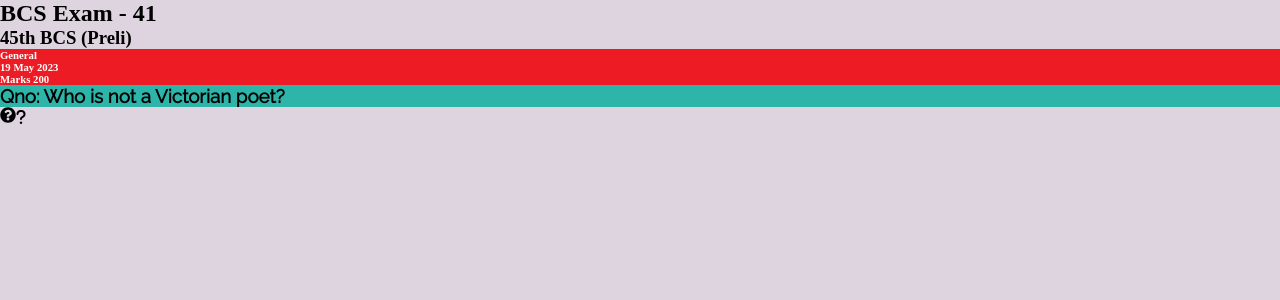
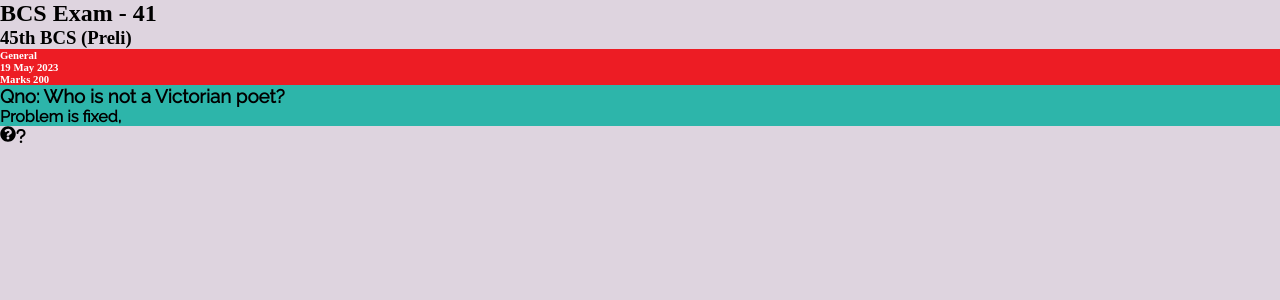
Before and after one commit to Rafi-Sharkar/React_Project, a React (Create React App) app: page / in a window 1280 px wide. Shown: the top 300 px of the page. Built offline with nearby package versions, Linux system fonts and the light colour scheme.

Commit message:
SunDay's problem is fixed

```diff
--- a/src/Components/Pages/QuizPage/Question.js
+++ b/src/Components/Pages/QuizPage/Question.js
@@ -5,6 +5,7 @@ export default function Question() {
   return (
     <div className='Qbody'>
         <h3>Qno: Who is not a Victorian poet?</h3>
+        <h4> Problem is fixed, </h4>
     </div>
   )
 }
```
